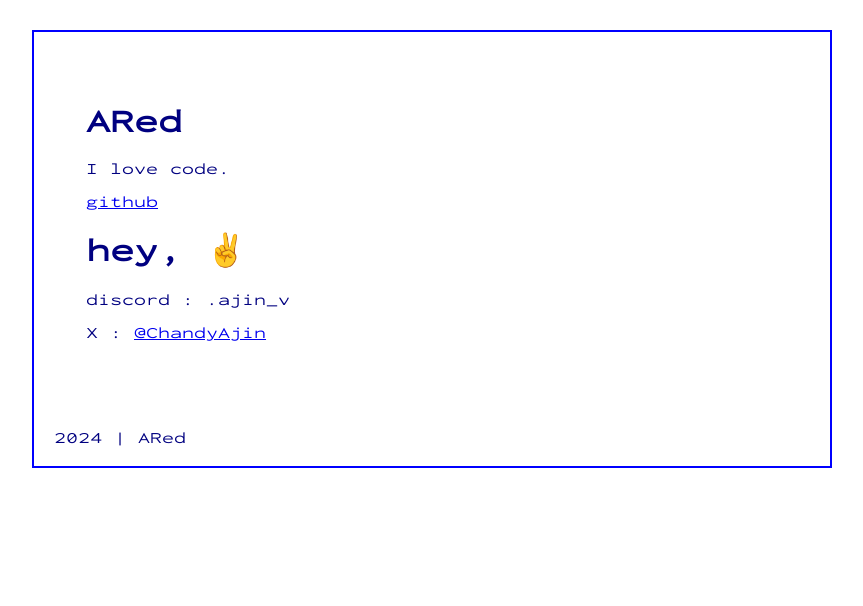
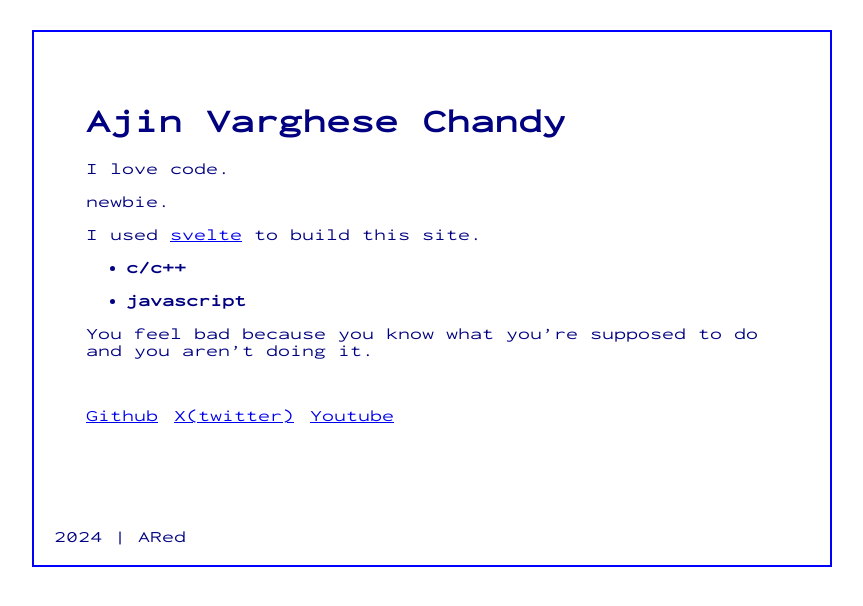
Before and after one commit to aajinn/0Ared, a SvelteKit app: page / in a window 1280 px wide. Shown: the top 606 px of the page, without its empty margins (208-1071 px from the left). Built offline with nearby package versions, Linux system fonts and the light colour scheme.

Commit message:
content change

```diff
--- a/src/routes/+page.svelte
+++ b/src/routes/+page.svelte
@@ -5,16 +5,47 @@
     <title>ARed</title>
 </svelte:head>
 <main>
-    <h1> ARed </h1>
+    <h1> Ajin Varghese Chandy </h1>
     <p>I love code.</p>
-    <p><a href="https://github.com/ARed99/">github</a></p>
-    <h1> hey, ✌️ </h1>
-    <p> discord : .ajin_v </p>
-    <p>X : <a href="https://x.com/ChandyAjin/">@ChandyAjin</a></p>
+    <p>newbie.</p>
+    <p>I used <a href="https://svelte.dev/">svelte</a> to build this site.</p>
+    <ul>
+        <b>
+            <li><p>c/c++</p></li>
+            <li><p>javascript</p></li>
+        </b>
+    </ul>
+    <p
+        >You feel bad because you know what you’re supposed to do and you aren’t
+        doing it.
+    </p>
+    <nav>
+        <ul>
+            <li><p><a href="https://github.com/ARed99/">Github</a></p></li>
+            <li> <p><a href="https://x.com/ChandyAjin/">X(twitter)</a></p></li>
+            <li>
+                <p><a href="https://www.youtube.com/@ARed11">Youtube</a></p></li
+            >
+        </ul>
+    </nav>
 </main>
 
 <style>
     main {
         padding: 2rem;
     }
+    nav {
+        width: 100%;
+    }
+    nav ul {
+        display: flex;
+        list-style: none;
+        justify-content: start;
+        margin: 0%;
+        padding: 0%;
+    }
+    nav ul li {
+        padding: 1rem;
+        padding-left: 0%;
+    }
 </style>
```
